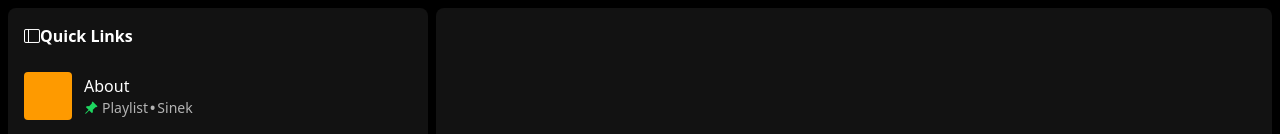
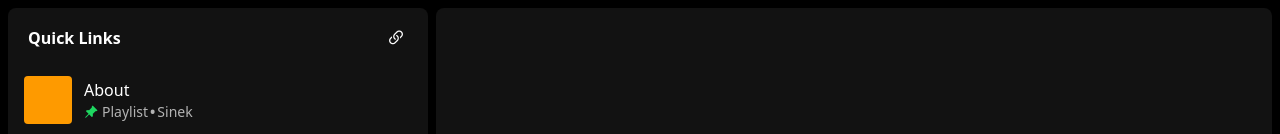
Before and after one commit to bsinek/my-portfolio, a React (Vite) app: page / in a window 1280 px wide. Shown: the top 134 px of the page. Built offline with nearby package versions, Linux system fonts and the light colour scheme; a web font is replaced by a local one.

Commit message:
feat(sidebar): implement sliding animation for Quick Links and add link icon

```diff
--- a/src/components/Sidebar.jsx
+++ b/src/components/Sidebar.jsx
@@ -3,9 +3,10 @@ import { SidebarItem } from "./SidebarItem"
 export const Sidebar = () => {
     return (
         <aside className="group/sidebar w-[420px] h-full">
-            <div className="p-4">
-                <i class="bi bi-layout-sidebar"></i>
-                <span className="font-semibold">Quick Links</span>
+            <div className="p-4 relative flex items-center overflow-hidden justify-between">
+                <i className="bi bi-layout-sidebar text-light-grey text-lg absolute opacity-0 -translate-x-8 group-hover/sidebar:opacity-100 group-hover/sidebar:translate-x-0 transition-all duration-200 group-hover/sidebar:delay-[50ms]"></i>
+                <span className="ml-1 font-semibold transition-transform duration-200 group-hover/sidebar:translate-x-6 delay-[50ms] group-hover/sidebar:delay-0">Quick Links</span>
+                <i class="bi bi-link-45deg text-xl mr-1.5"></i>
             </div>
             <div className="px-2 h-full">
                 <SidebarItem href="/about" label="About" />
```
